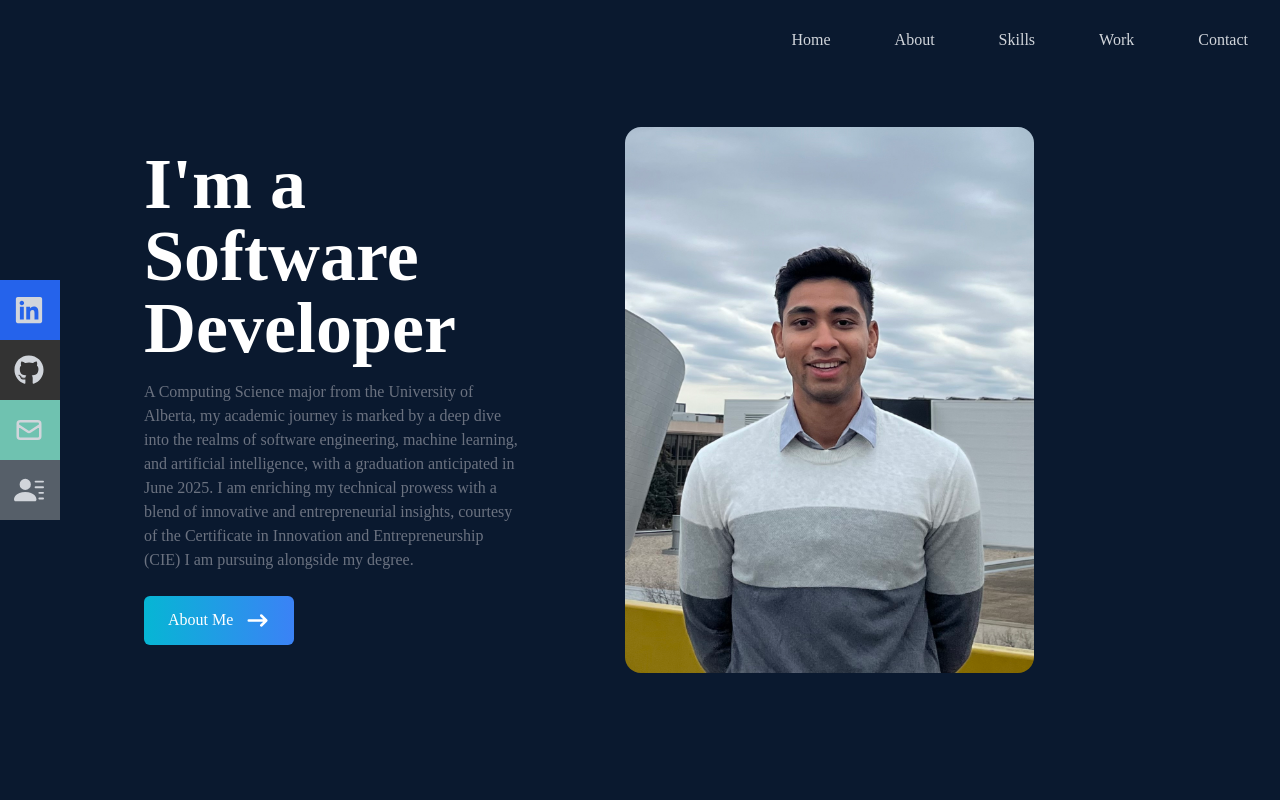
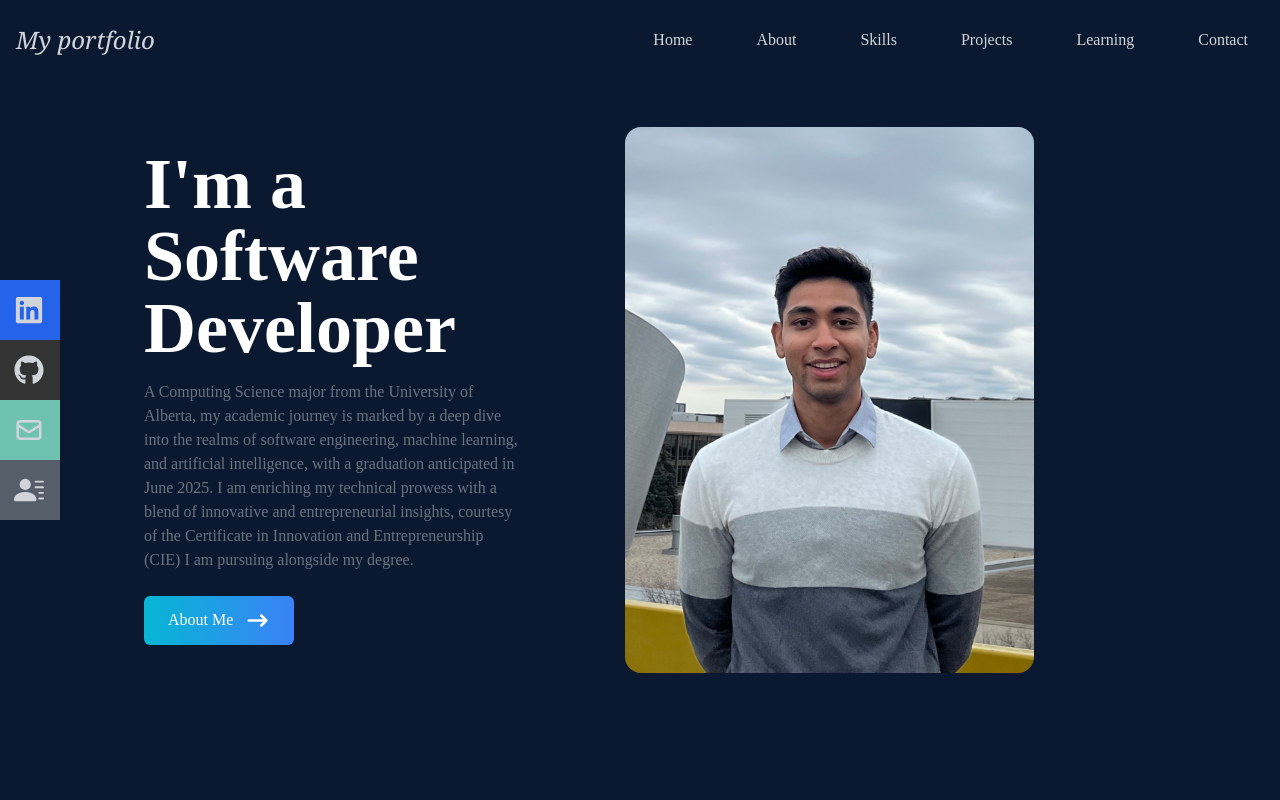
Before and after one commit to araina29/My-portfolio, a React (Create React App) app: page / in a window 1280 px wide. Shown: the top 800 px of the page. Built offline with nearby package versions, Linux system fonts and the light colour scheme.

Commit message:
updating work

```diff
--- a/src/App.js
+++ b/src/App.js
@@ -2,8 +2,12 @@ import About from './components/About';
 import Contact from './components/Contact';
 import Home from './components/Home';
 import Navbar from './components/Navbar';
+import Work from './components/Work';
 import Skills from './components/Skills';
-import Works from './components/Works';
+import Proj from './components/Proj';
+
+
+
 
 function App() {
   return (
@@ -12,8 +16,10 @@ function App() {
       <Home />
       <About />
       <Skills />
-      <Works />
+      <Proj />
+      <Work />
       <Contact />
+
     </div>
   );
 }
--- a/src/components/Navbar.jsx
+++ b/src/components/Navbar.jsx
@@ -19,7 +19,8 @@ const Navbar = () => {
   return (
     <div className='fixed w-full h-[80px] flex justify-between items-center px-4 bg-[#0a192f] text-gray-300'>
       <div>
-        <h1 className=' font-thin text-2xl italic font-serif'></h1>
+      <h1 className='font-thin text-2xl italic font-serif'>My portfolio</h1>
+
       </div>
       {/* menu */}
       <ul className='hidden md:flex gap-x-8'>
@@ -39,15 +40,22 @@ const Navbar = () => {
           </Link>
         </li>
         <li>
-          <Link to='work' smooth={true} duration={500}>
-            Work
+        <Link to='Proj' smooth={true} duration={500}>
+          Projects
+        </Link>
+        </li>
+        <li>
+          <Link to='Learning' smooth={true} duration={500}>
+            Learning
           </Link>
         </li>
+
         <li>
           <Link to='contact' smooth={true} duration={500}>
             Contact
           </Link>
         </li>
+
       </ul>
       {/* Hamburger */}
       <div onClick={handleClick} className='md:hidden z-10'>
@@ -80,8 +88,8 @@ const Navbar = () => {
         </li>
         <li className='py-6 text-4xl'>
           {' '}
-          <Link onClick={handleClick} to='work' smooth={true} duration={500}>
-            Work
+          <Link onClick={handleClick} to='Projects' smooth={true} duration={500}>
+            Projects
           </Link>
         </li>
         <li className='py-6 text-4xl'>
--- a/src/components/Works.jsx
+++ b/src/components/Proj.jsx
@@ -6,9 +6,9 @@ import code3 from '../assets/QR.png';
 import code4 from '../assets/P.png'
 import code5 from '../assets/MR.png';
 
-const Works = () => {
+const Proj = () => {
   return (
-    <div name='work' className='w-full md:h-screen text-gray-300 bg-[#0a192f]'>
+    <div name='Proj' className='w-full md:h-screen text-gray-300 bg-[#0a192f]'>
       <div className='max-w-[1000px] mx-auto p-4 flex flex-col justify-center w-full h-full'>
         <div className='pb-8 w-full flex justify-center items-center flex-col'>
           <p className='text-4xl font-bold inline border-b-4 text-gray-300 border-cyan-500'>
@@ -199,4 +199,4 @@ const Works = () => {
     </div>
   );
 };
-export default Works;
+export default Proj;
--- /dev/null
+++ b/src/components/Work.jsx
@@ -0,0 +1,47 @@
+import React from 'react';
+
+// Sample data for work experience, you can replace it with your actual data
+const experiences = [
+  {
+    company: "Company A",
+    role: "Frontend Developer",
+    duration: "Jan 2020 - Present",
+    tasks: [
+      "Developed and maintained code for in-house and client websites primarily using HTML, CSS, Sass, JavaScript, and React.",
+      "Collaborated with other team members to innovate on current technology and optimize existing codebase for better performance.",
+      "Participated in team meetings to define and refine workflow processes."
+    ]
+  },
+  {
+    company: "Company B",
+    role: "React Developer",
+    duration: "May 2018 - Dec 2019",
+    tasks: [
+      "Built reusable React components and front-end libraries for future use.",
+      "Translated designs and wireframes into high-quality code.",
+      "Optimized components for maximum performance across a vast array of web-capable devices and browsers."
+    ]
+  }
+  // Add more experiences as needed
+];
+
+const WorkExperience = () => {
+  return (
+    <div className='work-experience-section'>
+      <h2 className='section-title'>Work Experience</h2>
+      {experiences.map((exp, index) => (
+        <div key={index} className='experience'>
+          <h3 className='experience-role'>{exp.role} - {exp.company}</h3>
+          <p className='experience-duration'>{exp.duration}</p>
+          <ul className='experience-tasks'>
+            {exp.tasks.map((task, taskIndex) => (
+              <li key={taskIndex}>{task}</li>
+            ))}
+          </ul>
+        </div>
+      ))}
+    </div>
+  );
+};
+
+export default WorkExperience;
```
Also changed, not shown: src/index.css (line endings or trailing spaces).
